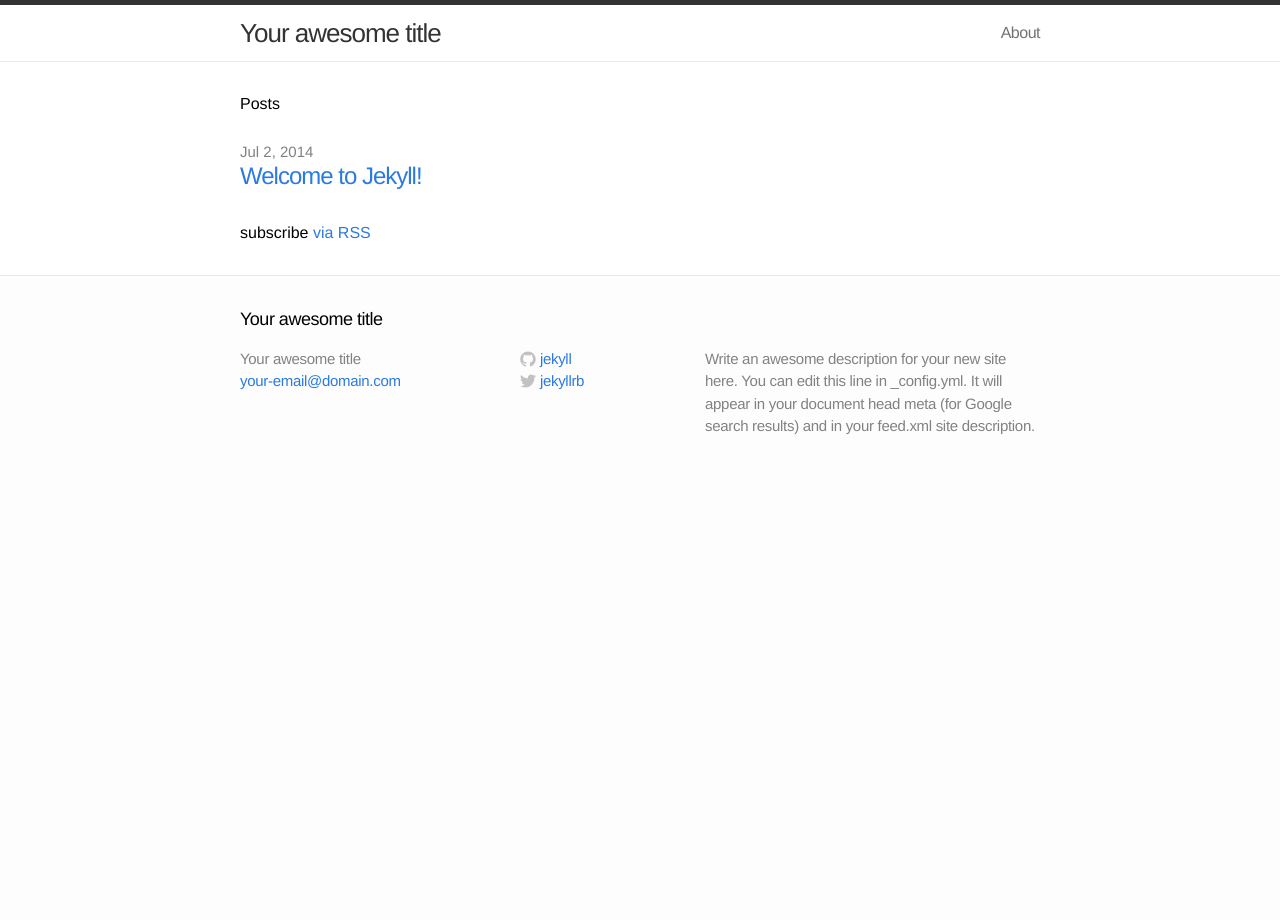
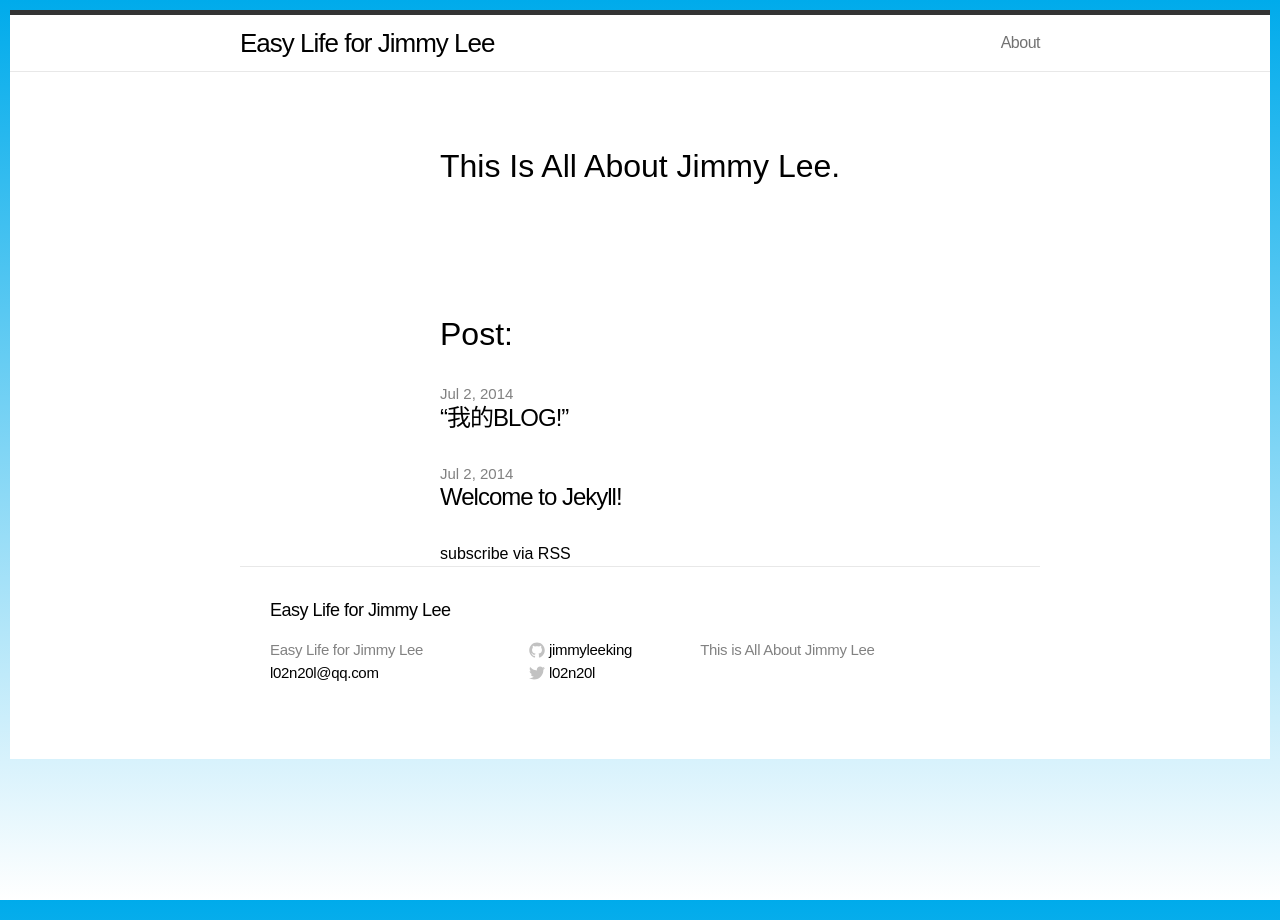
Before and after one commit to jimmyleeking/HandosBlog, a Jekyll site: the page built from index.html, in a window 1280 px wide. Built offline with Jekyll 4.4.1, drawn with Linux system fonts in a browser that asks for light colours.

Commit message:
update the index

```diff
--- a/_config.yml
+++ b/_config.yml
@@ -1,11 +1,11 @@
 # Site settings
-title: Your awesome title
-email: your-email@domain.com
-description: "Write an awesome description for your new site here. You can edit this line in _config.yml. It will appear in your document head meta (for Google search results) and in your feed.xml site description."
+title: Easy Life for Jimmy Lee
+email: l02n20l@qq.com
+description: "This is All About Jimmy Lee"
 baseurl: "/HandosBlog"
-url: "http://yourdomain.com"
-twitter_username: jekyllrb
-github_username:  jekyll
+url: "http://www.handos.info"
+twitter_username: l02n20l
+github_username:  jimmyleeking
 
 # Build settings
 markdown: kramdown
--- a/index.html
+++ b/index.html
@@ -1,10 +1,69 @@
 ---
 layout: default
 ---
+   <style type="text/css">
 
+  body{
+    font-family: sans-serif;
+    white-space: nowrap;
+    padding: 10px;
+    height: 900px;
+        background: -webkit-gradient(linear, left top, left bottom, from(#00abeb), to(#fff));
+        -webkit-background-origin: padding;
+        -webkit-background-clip: content;
+  }
+  a:link{text-decoration:none ; color:black ;}
+  a:visited {text-decoration:none ; color:black; ;}
+  a:hover {text-decoration:none; ; color:#7827f2 ;}
+  a:active {text-decoration:none ; color:#7827f2 ;}
+
+
+  h1{
+
+    margin: auto;
+
+    color: black;
+    font-size: xx-large;
+
+  }
+  .divContent{
+    margin: auto;
+    width: 50%;
+    margin-top: 5%;
+  }
+
+  .shine{
+
+    margin: auto;
+    width: 100%;
+    display: block;;
+    background:url("res/images/linkShine.png") -0px -235px no-repeat;
+    transition-property: all;
+    transition-duration: 2s;
+    overflow: hidden;
+
+
+  }
+  .shine:hover {
+    background-position: 0px -110px;
+  }
+  .logo{
+    height: 120px;
+  }
+</style>
+<div class="divContent ">
+  <h1 >
+  This Is All About Jimmy Lee.
+  </h1>
+
+  <div class="shine" >
+    <div class="logo"></div>
+
+  </div>
+<div>
 <div class="home">
 
-  <h1>Posts</h1>
+  <h1>Post:</h1>
 
   <ul class="posts">
     {% for post in site.posts %}
```
Also changed, not shown: _posts/2014-07-02-我的第一个Blog.markdown (added, +101 -0 lines), _includes/head.html (line endings or trailing spaces), res/images/linkShine.png (added).
